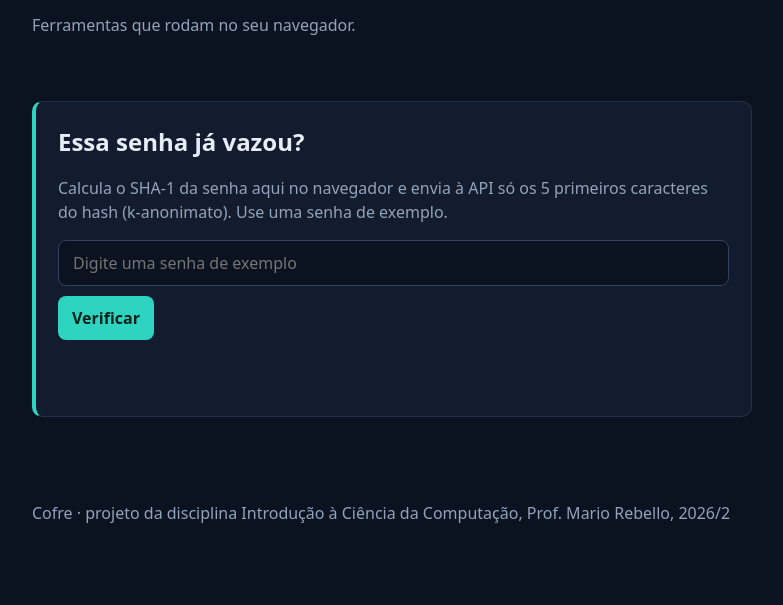
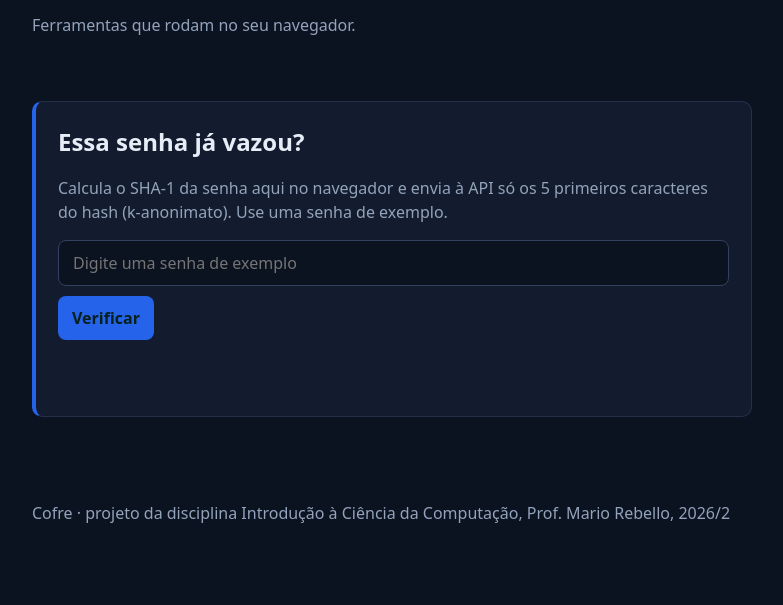
Before and after one commit to jerryluizaquino/cofre, a plain HTML site: page index.html in a window 1280 px wide. Shown: the part 195-800 px from the top of the page, without its empty margins (248-1031 px from the left). Drawn offline with Linux system fonts and the light colour scheme.

Commit message:
Tema A: muda a cor de destaque

```diff
--- a/style.css
+++ b/style.css
@@ -1,6 +1,6 @@
 /* Cores do Cofre */
 :root {
-  --destaque: #2dd4bf;
+  --destaque: #2563eb;
   --fundo: #0b1220;
   --cartao: #131c2e;
   --texto: #e6edf7;
```
